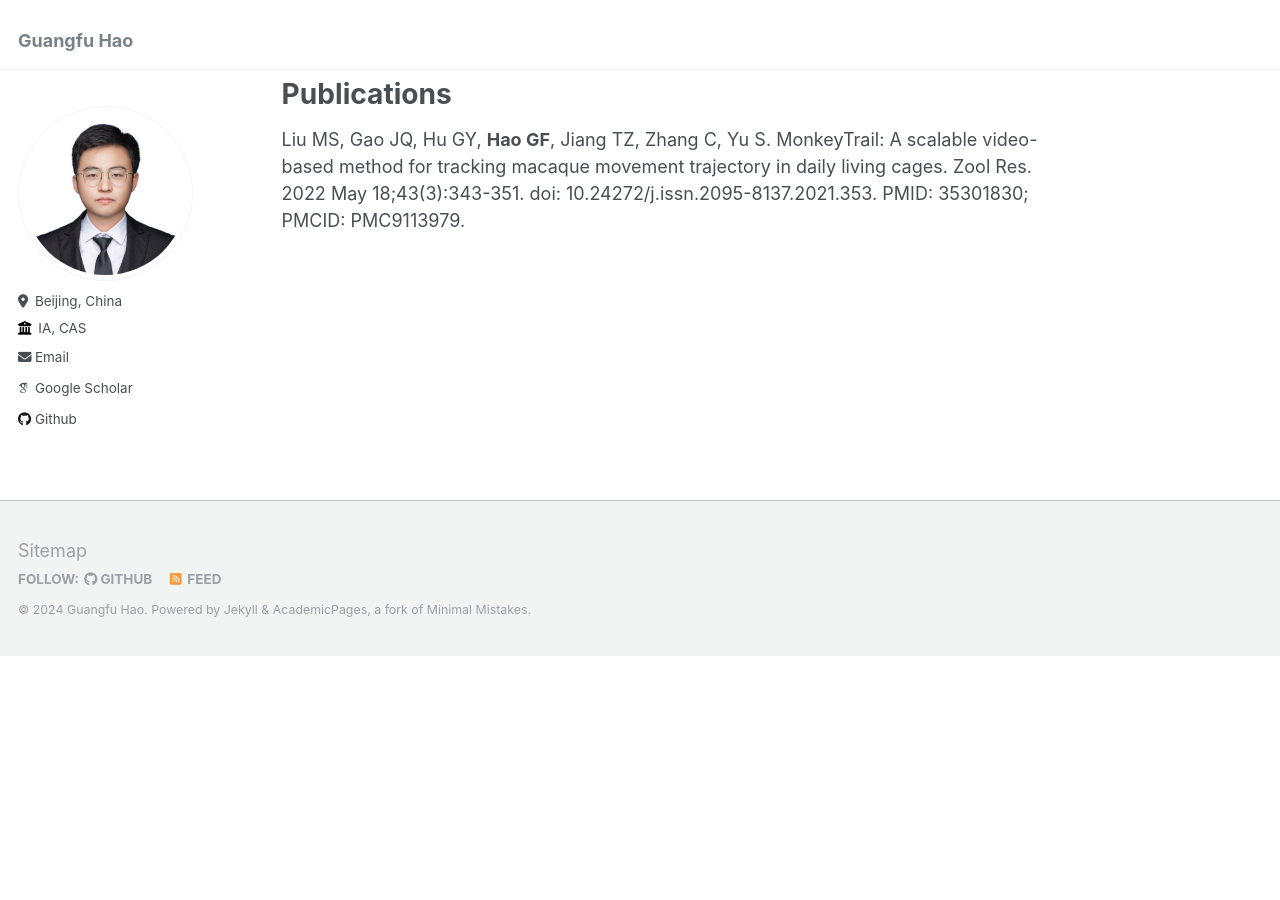
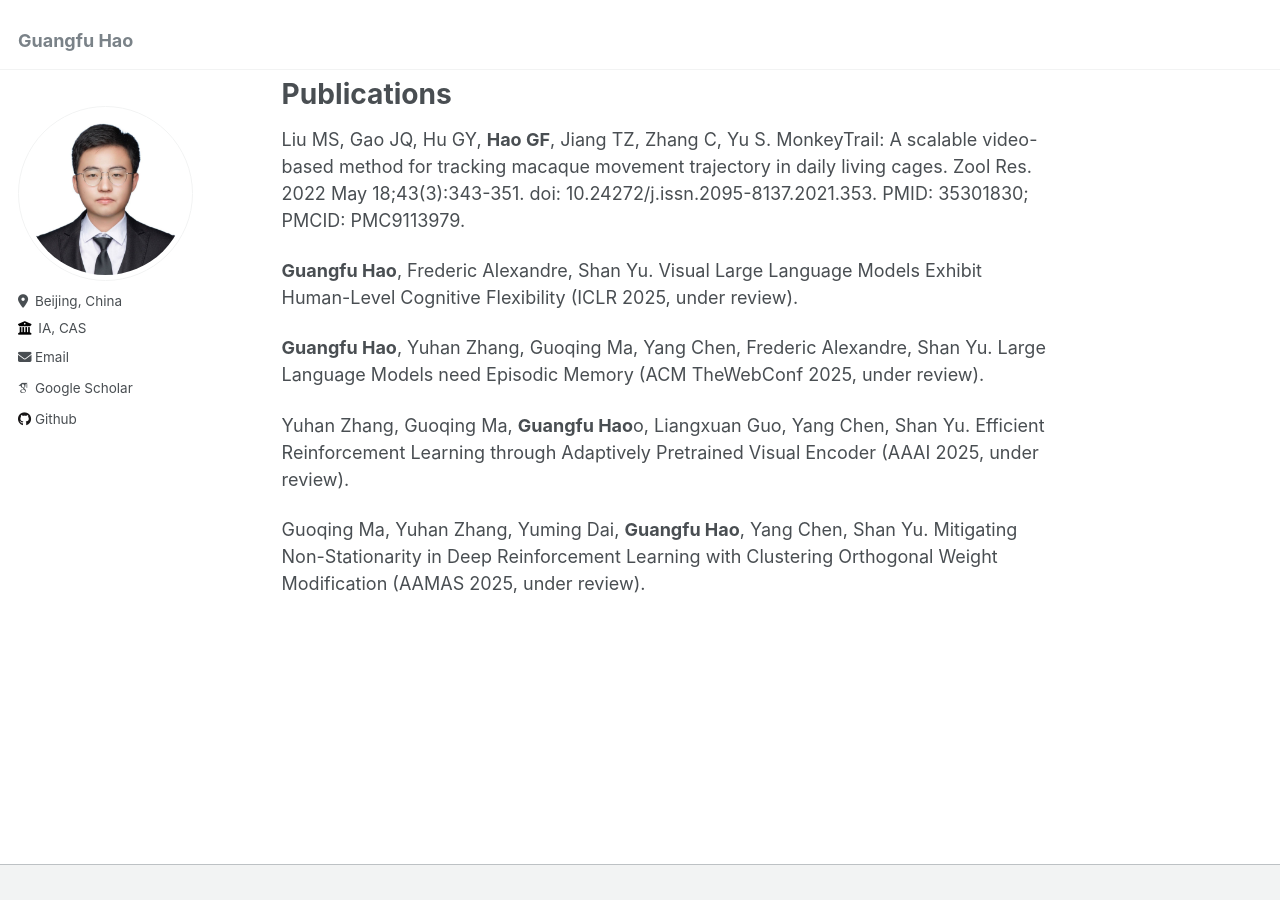
Before and after one commit to guangfuhao/guangfuhao.github.io, a Jekyll site: the page built from _pages/about.md, in a window 1280 px wide and 900 px high, scrolled down 516 px. Built offline with Jekyll 4.4.1, drawn with Linux system fonts in a browser that asks for light colours; some web fonts are replaced; before the commit the page ends 1172 px from its top, so only the background shows below that.

Commit message:
Update about.md

```diff
--- a/_pages/about.md
+++ b/_pages/about.md
@@ -16,3 +16,11 @@ My research is in computational neuroscience and artificial intelligence. Specif
 Publications
 ======
 Liu MS, Gao JQ, Hu GY, **Hao GF**, Jiang TZ, Zhang C, Yu S. MonkeyTrail: A scalable video-based method for tracking macaque movement trajectory in daily living cages. Zool Res. 2022 May 18;43(3):343-351. doi: 10.24272/j.issn.2095-8137.2021.353. PMID: 35301830; PMCID: PMC9113979.
+
+**Guangfu Hao**, Frederic Alexandre, Shan Yu. Visual Large Language Models Exhibit Human-Level Cognitive Flexibility (ICLR 2025, under review).
+
+**Guangfu Hao**, Yuhan Zhang, Guoqing Ma, Yang Chen, Frederic Alexandre, Shan Yu. Large Language Models need Episodic Memory (ACM TheWebConf 2025, under review).
+
+Yuhan Zhang, Guoqing Ma, **Guangfu Hao**o, Liangxuan Guo, Yang Chen, Shan Yu. Efficient Reinforcement Learning through Adaptively Pretrained Visual Encoder (AAAI 2025, under review).
+
+Guoqing Ma, Yuhan Zhang, Yuming Dai, **Guangfu Hao**, Yang Chen, Shan Yu. Mitigating Non-Stationarity in Deep Reinforcement Learning with Clustering Orthogonal Weight Modification (AAMAS 2025, under review).
```
